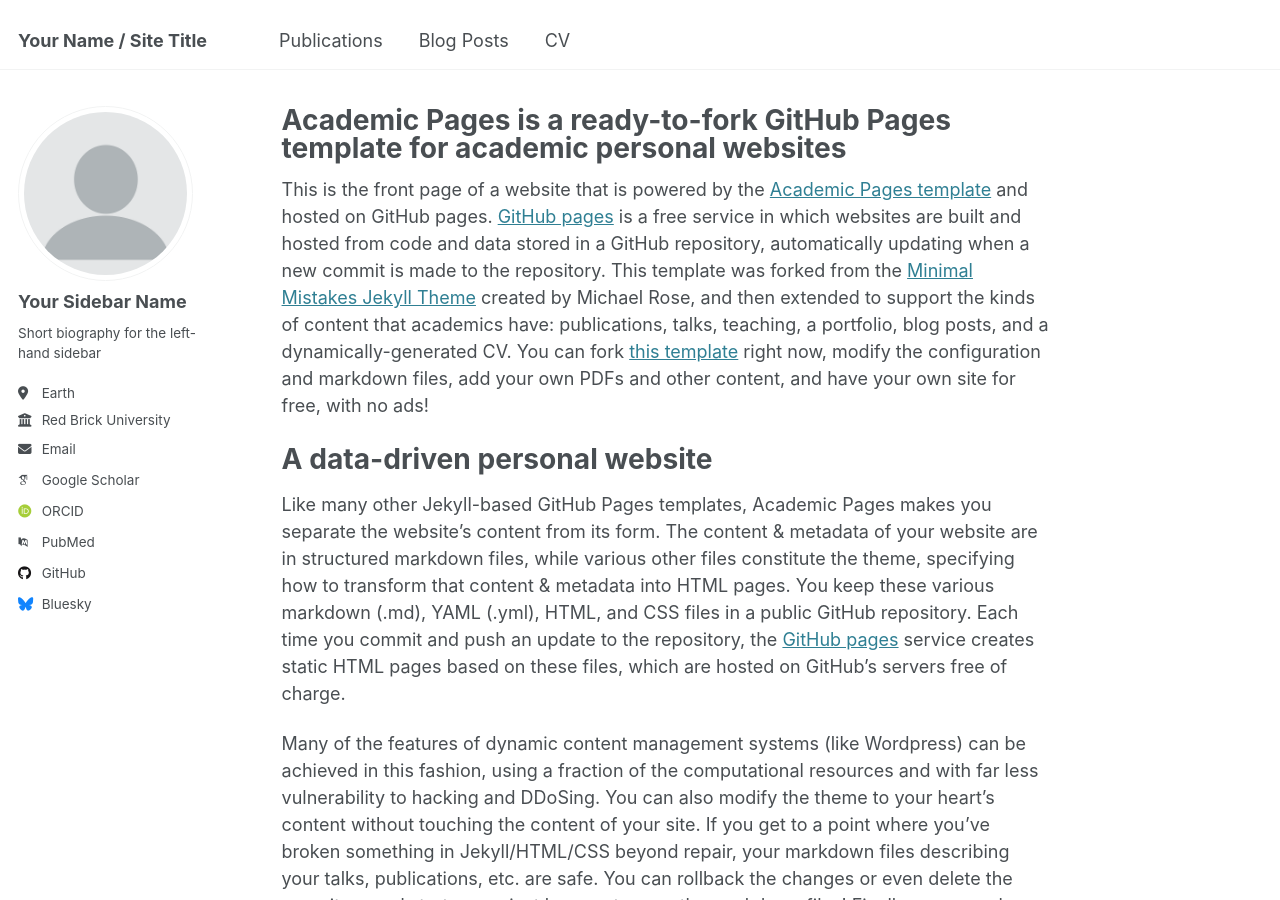
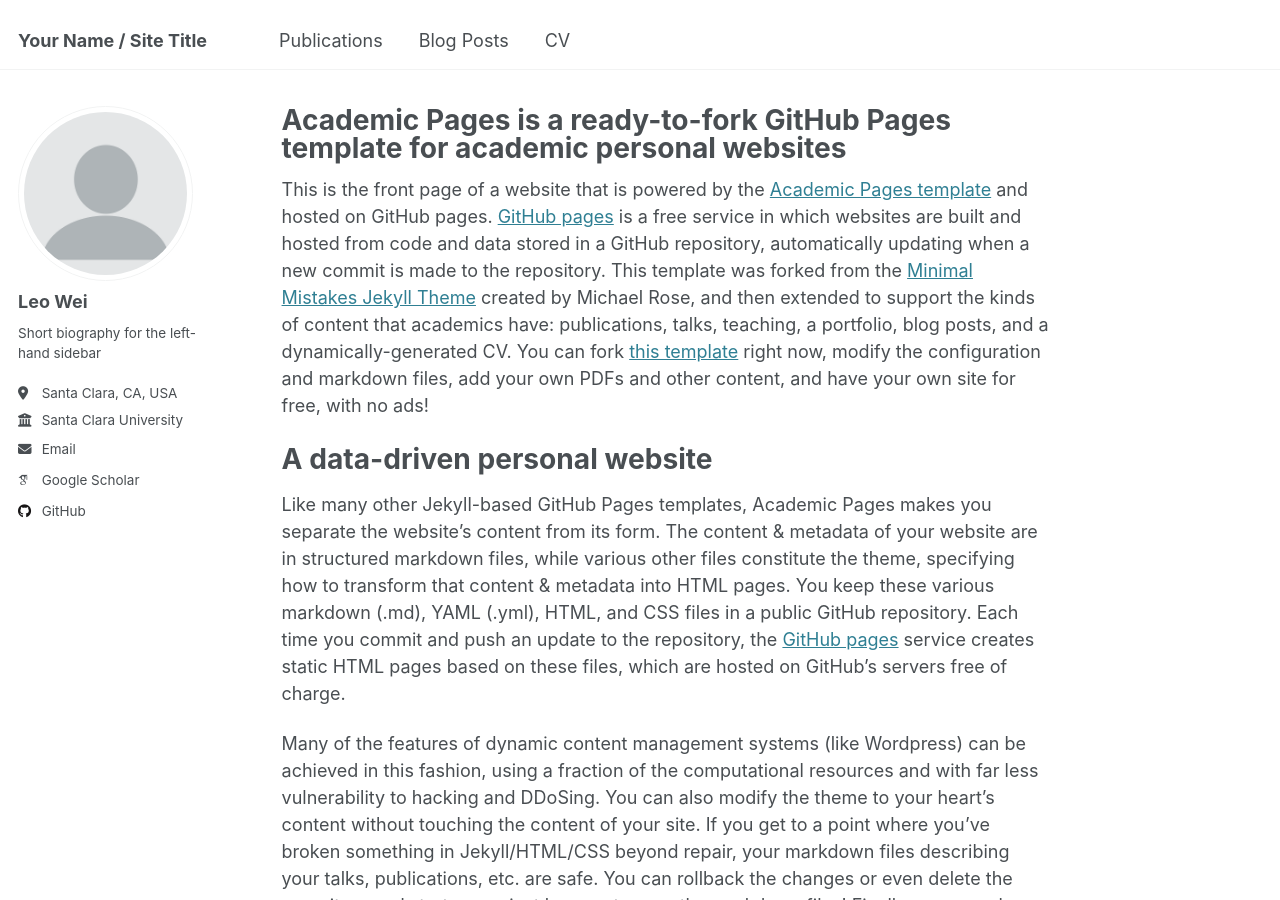
Before and after one commit to tingruew/tingruew.github.io, a Jekyll site: the page built from _pages/about.md, in a window 1280 px wide and 900 px high. Built offline with Jekyll 4.4.1, drawn with Linux system fonts in a browser that asks for light colours; some web fonts are replaced; part of the change alters nothing that is shown.

Commit message:
Update _config.yml

```diff
--- a/_config.yml
+++ b/_config.yml
@@ -15,7 +15,7 @@ name                     : &name "Your Name"
 description              : &description "personal description"
 url                      : https://tingruew.github.io # the base hostname & protocol for your site e.g. "https://[your GitHub username].github.io"
 baseurl                  : "" # the subpath of your site, e.g. "/blog"
-repository               : "academicpages/academicpages.github.io"
+repository               : "tingruew/tingruew.github.io"
 
 # Site Author - The following control what appear as part of the author content on the side bar.
 #               If a field is blank the icon and link will not appear, otherwise it will be shown.
@@ -23,21 +23,21 @@ repository               : "academicpages/academicpages.github.io"
 author:
   # Biographic information
   avatar           : "profile.png"
-  name             : "Your Sidebar Name"
+  name             : "Leo Wei"
   pronouns         : # example: "she/her"
   bio              : "Short biography for the left-hand sidebar"
-  location         : "Earth"
-  employer         : "Red Brick University"
+  location         : "Santa Clara, CA, USA"
+  employer         : "Santa Clara University"
   uri              : # URL
-  email            : "none@example.org"
+  email            : "twei2@scu.edu"
 
   # Academic websites
   arxiv            : # URL - Update with the correct link to your profile
-  googlescholar    : "https://scholar.google.com/citations?user=PS_CX0AAAAAJ"
+  googlescholar    : "https://scholar.google.com/citations?user=DG7752oAAAAJ"
   impactstory      : # URL
-  orcid            : "http://orcid.org/yourorcidurl"
+  orcid            : # URL
   semantic         : # URL
-  pubmed           : "https://www.ncbi.nlm.nih.gov/pubmed/?term=john+snow"
+  pubmed           : # URL
   researchgate     : # URL
   scopus           : # URL
 
@@ -45,35 +45,13 @@ author:
   bitbucket        : # Username - Update with your username on the site
   codepen          : # Username
   dribbble         : # Username
-  github           : "academicpages"
+  github           : "tingruew"
   kaggle           : # Username
   stackoverflow    : # User number or user number and name (i.e., use "1" or "1/jeff-atwood")
 
   # Social media
-  bluesky          : "bsky.app" # Replace this with you Bluesky username
-  facebook         : # Username
-  flickr           : # Username
-  foursquare       : # Username
-  goodreads        : # Username
-  google_plus      : # Username
-  keybase          : # Username
-  instagram        : # Username
-  lastfm           : # Username
   linkedin         : # Username
-  mastodon         : # URL
-  medium           : # URL
-  pinterest        : # Username
-  soundcloud       : # Username
-  steam            : # Username
-  telegram         : # URL
-  tumblr           : # Username
-  twitter          : # Username for X / Twitter
-  vine             : # Username
-  weibo            : # Username
-  wikipedia        : # Username
-  xing             : # Username
-  youtube          : # Username
-  zhihu            : # Username
+
 
 # Publication Category - The following the list of publication categories and their headings
 publication_category:
```
